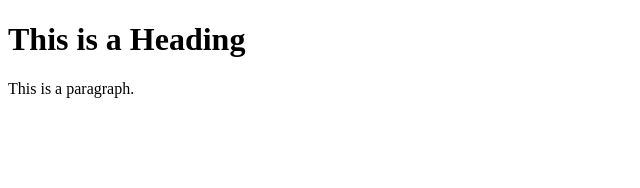
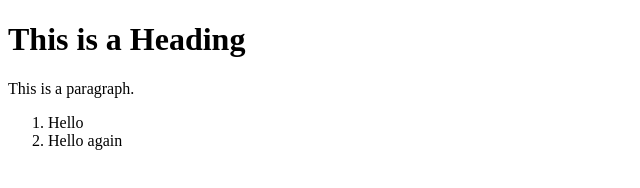
Before and after one commit to mtlynch3/summer24, a plain HTML site: page index.html in a window 1280 px wide. Shown: the whole page, without its empty margins (0-640 px from the left). Drawn offline with Linux system fonts and the light colour scheme.

Commit message:
adding ordered list

```diff
--- a/index.html
+++ b/index.html
@@ -8,5 +8,10 @@
 <h1>This is a Heading</h1>
 <p>This is a paragraph.</p>
 
+<ol>
+	<li> Hello </li>
+	<li> Hello again </li>
+</ol>
+
 </body>
 </html>
```
